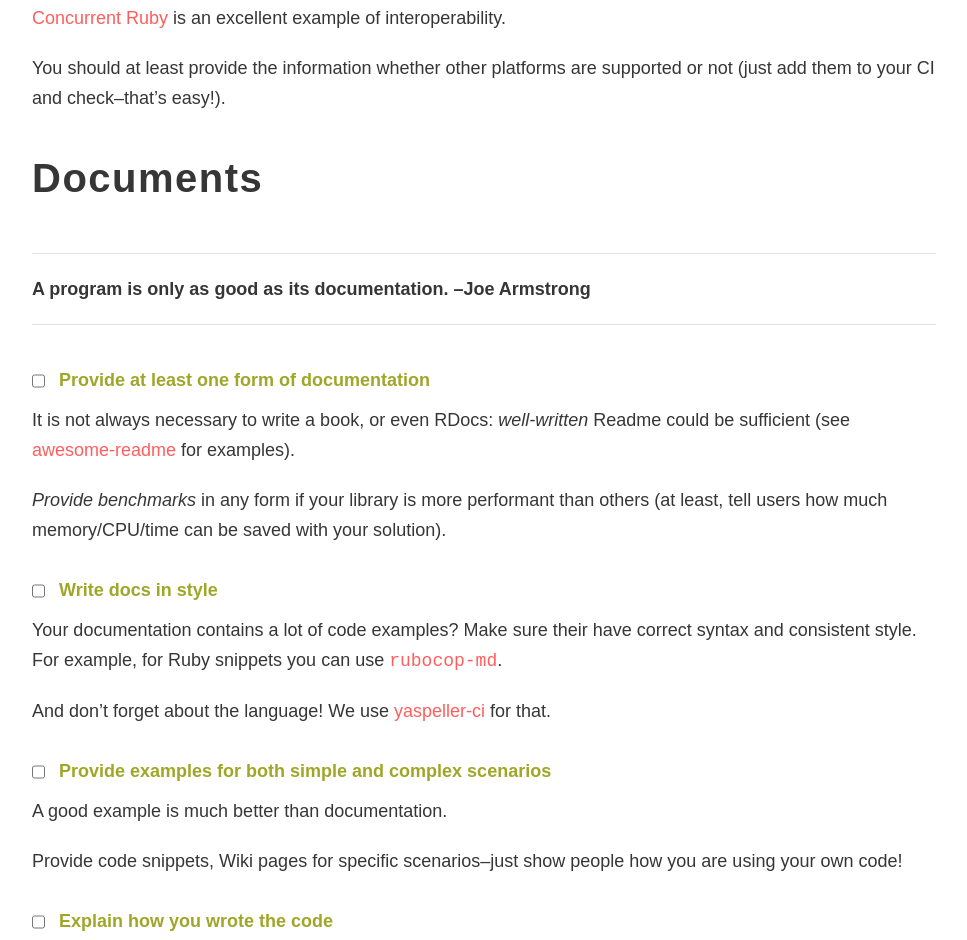
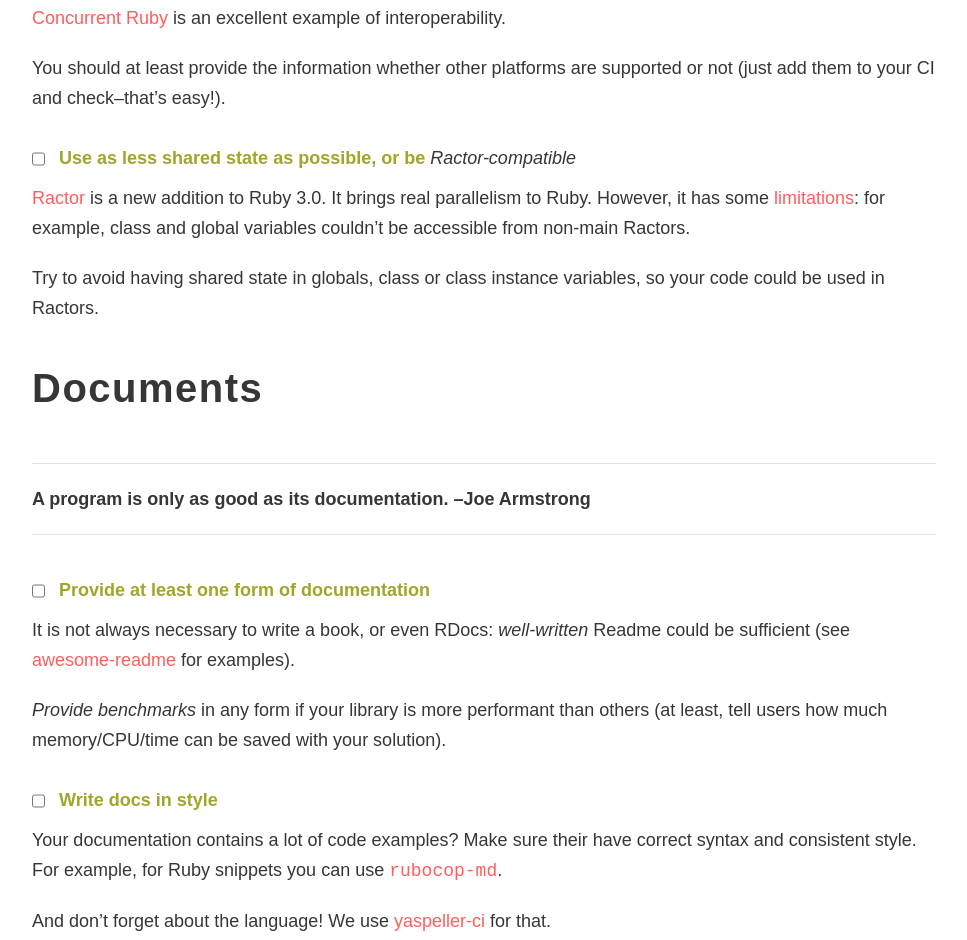
Before and after one commit to palkan/gem-check, a plain HTML site: page index.html in a window 1280 px wide. Shown: the part 8030-8970 px from the top of the page, without its empty margins (156-1123 px from the left). Drawn offline with Linux system fonts and the light colour scheme; a web font is replaced by a local one.

Commit message:
Deploying to gh-pages from  @ 9eaff5233d3531fa6f6307192eb2969a830b71fb 🚀

```diff
--- a/index.html
+++ b/index.html
@@ -253,52 +253,57 @@ You don’t need the whole <code>active_support</code> if you only need a couple
 <p>There is more than one major <a href="https://en.wikipedia.org/wiki/Ruby_(programming_language)#Alternate_implementations">Ruby implementation</a>, and at least three popular: MRI, <a href="http://jruby.org">JRuby</a> and <a href="https://rubinius.com">Rubinius</a> (and <a href="https://github.com/graalvm/truffleruby">TruffleRuby</a> is coming). The fact that MRI is much more popular than others does not mean you should ditch the rest.</p>
 <p><a href="https://github.com/ruby-concurrency/concurrent-ruby">Concurrent Ruby</a> is an excellent example of interoperability.</p>
 <p>You should at least provide the information whether other platforms are supported or not (just add them to your CI and check–that’s easy!).</p>
+<ul>
+<li><input type="checkbox" id="checkbox17"><label for="checkbox17">Use as less shared state as possible, or be </label><em>Ractor-compatible</em></li>
+</ul>
+<p><a href="https://docs.ruby-lang.org/en/3.0.0/doc/ractor_md.html">Ractor</a> is a new addition to Ruby 3.0. It brings real parallelism to Ruby. However, it has some <a href="https://docs.ruby-lang.org/en/3.0.0/doc/ractor_md.html#label-Language+changes+to+isolate+unshareable+objects+between+Ractors">limitations</a>: for example, class  and global variables couldn’t be accessible from non-main Ractors.</p>
+<p>Try to avoid having shared state in globals, class or class instance variables, so your code could be used in Ractors.</p>
 <h2>Documents</h2>
 <blockquote>
 <p>A program is only as good as its documentation. –Joe Armstrong</p>
 </blockquote>
 <ul>
-<li><input type="checkbox" id="checkbox17"><label for="checkbox17">Provide at least one form of documentation</label></li>
+<li><input type="checkbox" id="checkbox18"><label for="checkbox18">Provide at least one form of documentation</label></li>
 </ul>
 <p>It is not always necessary to write a book, or even RDocs: <em>well-written</em> Readme could be sufficient (see <a href="https://github.com/matiassingers/awesome-readme">awesome-readme</a> for examples).</p>
 <p><em>Provide benchmarks</em> in any form if your library is more performant than others (at least, tell users how much memory/CPU/time can be saved with your solution).</p>
 <ul>
-<li><input type="checkbox" id="checkbox18"><label for="checkbox18">Write docs in style</label></li>
+<li><input type="checkbox" id="checkbox19"><label for="checkbox19">Write docs in style</label></li>
 </ul>
 <p>Your documentation contains a lot of code examples? Make sure their have correct syntax and consistent style.
 For example, for Ruby snippets you can use <a href="https://github.com/palkan/rubocop-md"><code>rubocop-md</code></a>.</p>
 <p>And don’t forget about the language! We use <a href="https://github.com/ai/yaspeller-ci">yaspeller-ci</a> for that.</p>
 <ul>
-<li><input type="checkbox" id="checkbox19"><label for="checkbox19">Provide examples for both simple and complex scenarios</label></li>
+<li><input type="checkbox" id="checkbox20"><label for="checkbox20">Provide examples for both simple and complex scenarios</label></li>
 </ul>
 <p>A good example is much better than documentation.</p>
 <p>Provide code snippets, Wiki pages for specific scenarios–just show people how you are using your own code!</p>
 <ul>
-<li><input type="checkbox" id="checkbox20"><label for="checkbox20">Explain how you wrote the code</label></li>
+<li><input type="checkbox" id="checkbox21"><label for="checkbox21">Explain how you wrote the code</label></li>
 </ul>
 <p>There are several reasons for that: sharing knowledge and helping others to contribute and debug potential problems easily.</p>
 <p>See this great example from <a href="https://github.com/rbspy/rbspy/blob/master/ARCHITECTURE.md">rbspy</a>.</p>
 <ul>
-<li><input type="checkbox" id="checkbox21"><label for="checkbox21">Show the current state of the project</label></li>
+<li><input type="checkbox" id="checkbox22"><label for="checkbox22">Show the current state of the project</label></li>
 </ul>
 <p>It should be clear to users what is the current state of the project and which versions of software (the language itself, dependencies) are supported (you can use badges in your Readme).</p>
 <ul>
-<li><input type="checkbox" id="checkbox22"><label for="checkbox22">Use semantic versioning</label></li>
+<li><input type="checkbox" id="checkbox23"><label for="checkbox23">Use semantic versioning</label></li>
 </ul>
 <p>Help your users to easily upgrade without thinking about breaking changes. For example, you can follow <a href="http://semver.org">SemVer</a> rules, or use your own <em>semantics</em> (just don’t forget to explain it to your users).</p>
 <ul>
-<li><input type="checkbox" id="checkbox23"><label for="checkbox23">Use deprecation messages prior to introducing breaking changes</label></li>
+<li><input type="checkbox" id="checkbox24"><label for="checkbox24">Use deprecation messages prior to introducing breaking changes</label></li>
 </ul>
 <p>See, for example, how <a href="https://github.com/rails/rails/blob/v5.2.0.beta2/railties/lib/rails/commands/server/server_command.rb#L29">Rails</a> do that.</p>
 <ul>
-<li><input type="checkbox" id="checkbox24"><label for="checkbox24">Keep a changelog</label></li>
+<li><input type="checkbox" id="checkbox25"><label for="checkbox25">Keep a changelog</label></li>
 </ul>
 <p>Wondering why? Just read the <a href="http://keepachangelog.com/">keepchangelog.com</a>.</p>
 <p>Looking for an automation? Take a look at <a href="https://github.com/skywinder/github-changelog-generator"><code>github-changelog-generator</code></a> and <a href="https://github.com/egoist/loglive"><code>loglive</code></a>.</p>
 <p>Your commits history is also a kind of changelog, so, use meaningful messages (<a href="https://github.com/bkuhlmann/git-cop"><code>git-cop</code></a> can help you with it).</p>
 <p>Keeping release notes (e.g. through <a href="https://help.github.com/articles/creating-releases/">GitHub Releases</a>) is also a good idea. You can automate release notes generation with <a href="https://github.com/toolmantim/release-drafter">Release Drafter</a>.</p>
 <ul>
-<li><input type="checkbox" id="checkbox25"><label for="checkbox25">Provide upgrade notes</label></li>
+<li><input type="checkbox" id="checkbox26"><label for="checkbox26">Provide upgrade notes</label></li>
 </ul>
 <p>Make the process of upgrading less painful.</p>
 <p>See, for example, <a href="http://hanamirb.org/guides/1.1/upgrade-notes/v100/">Hanami</a>.</p>
@@ -308,18 +313,18 @@ For example, for Ruby snippets you can use <a href="https://github.com/palkan/ru
 <p>OSS that stops evolution gradually dies. –Matz</p>
 </blockquote>
 <ul>
-<li><input type="checkbox" id="checkbox26"><label for="checkbox26">Keep code up to date with related technologies</label></li>
+<li><input type="checkbox" id="checkbox27"><label for="checkbox27">Keep code up to date with related technologies</label></li>
 </ul>
 <p>Try to prevent compatibility issues by monitoring dependencies upgrades (<a href="https://depfu.io">Depfu</a> or <a href="https://dependabot.com">Dependabot</a> could help here).</p>
 <p>Run your tests against <code>ruby-head</code>, Rails <code>master</code>, whatever–just add it to your CI, it’s easy!</p>
 <ul>
-<li><input type="checkbox" id="checkbox27"><label for="checkbox27">Make development process less painful</label></li>
+<li><input type="checkbox" id="checkbox28"><label for="checkbox28">Make development process less painful</label></li>
 </ul>
 <p>Sooner or later people will try to contribute to your work. Is your development process transparent, or does it require a lot of effort to setup?</p>
 <p>For example, Rails has a <a href="https://github.com/rails/rails-dev-box"><code>rails-dev-box</code></a> to help you start developing easily.</p>
 <p><a href="https://www.docker.com">Docker</a> is also a good way to make dependency management simpler.</p>
 <ul>
-<li><input type="checkbox" id="checkbox28"><label for="checkbox28">Update your version on RubyGems in time</label></li>
+<li><input type="checkbox" id="checkbox29"><label for="checkbox29">Update your version on RubyGems in time</label></li>
 </ul>
 <p>Keep version of a gem at <a href="https://rubygems.org/">RubyGems</a> up-to-date with your main repository releases.</p>
 <p>When should I bump a version?</p>
@@ -334,7 +339,7 @@ For example, for Ruby snippets you can use <a href="https://github.com/palkan/ru
 <p>It’s a good practice to publish RC/beta versions prior to releasing a major update.</p>
 <p>You can automate your release process by using, for example, <a href="https://github.com/bkuhlmann/gemsmith"><code>gemsmith</code></a> / <a href="https://github.com/svenfuchs/gem-release"><code>gem-release</code></a> or CI services (e.g. <a href="https://docs.travis-ci.com/user/deployment/rubygems/">Travis supports</a> RubyGems deployments).</p>
 <ul>
-<li><input type="checkbox" id="checkbox29"><label for="checkbox29">Don’t let your gem bloat</label></li>
+<li><input type="checkbox" id="checkbox30"><label for="checkbox30">Don’t let your gem bloat</label></li>
 </ul>
 <p>While it makes a great sense to add to your repository as more documentation and examples as possible, have a huge test suite and development
 guides, it’s better not to include this unrelated data to the final package. Be reasonable about your gem content.
```
